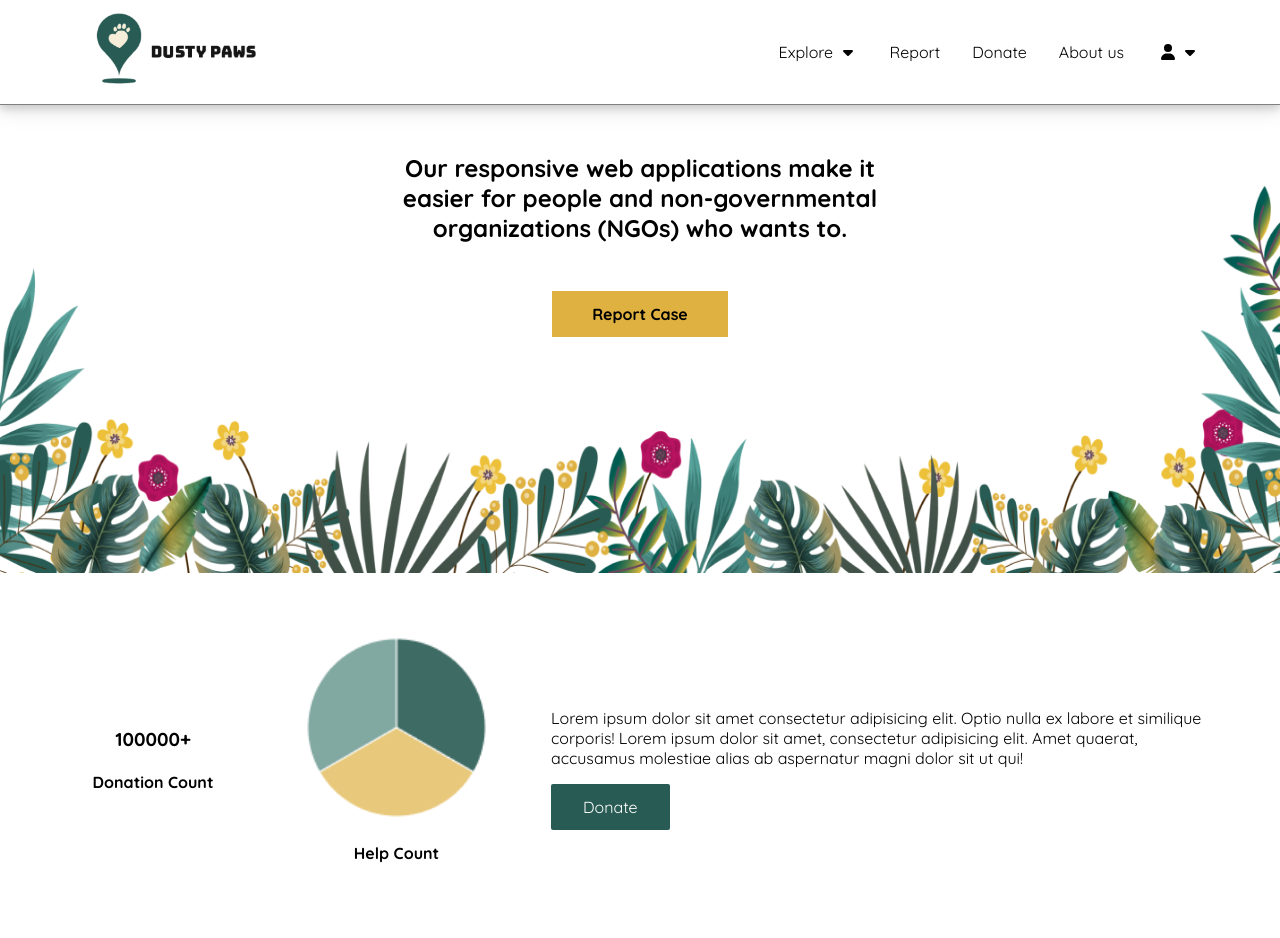
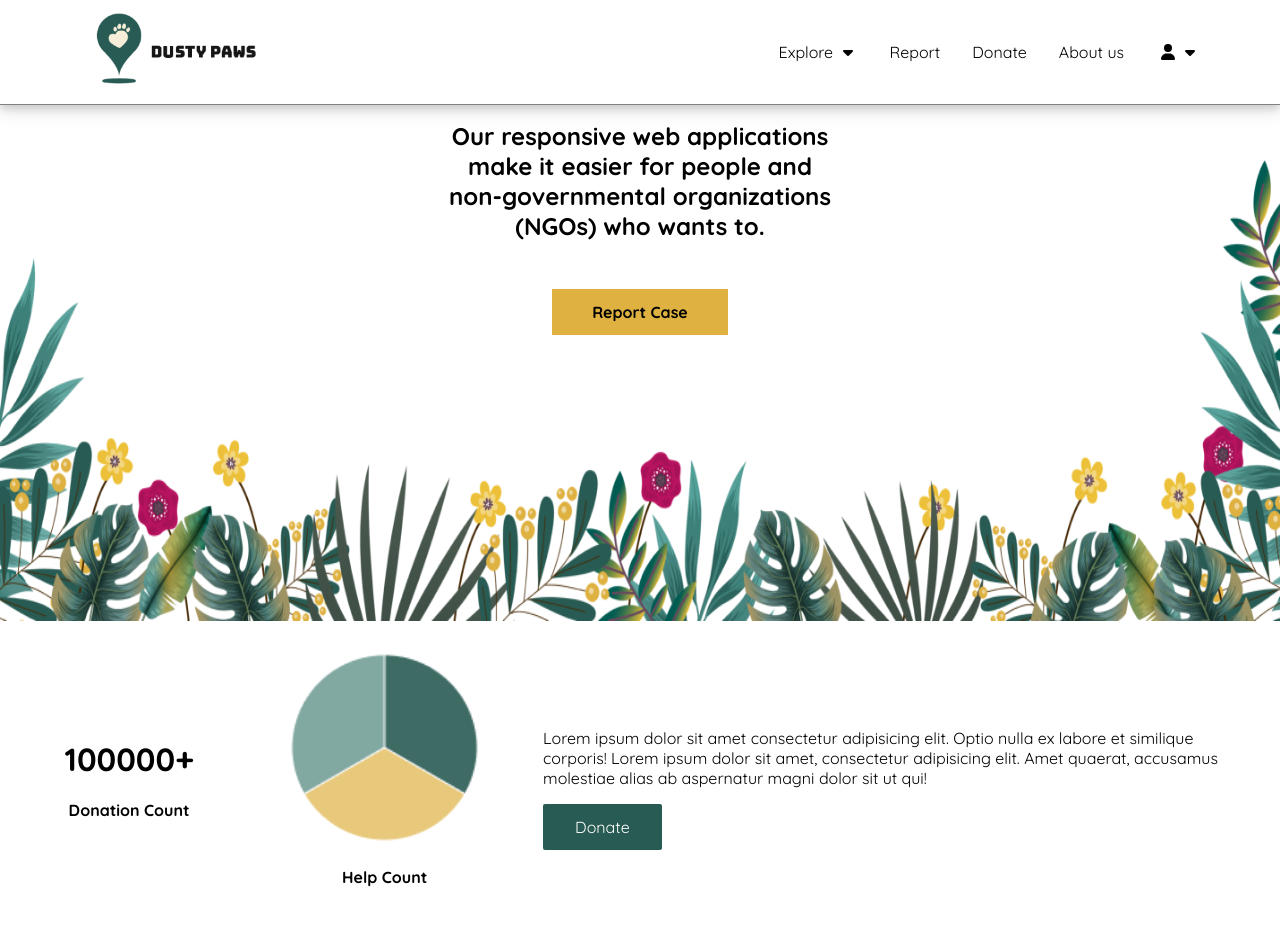
Before and after one commit to DustyPaws4930/dustypaws, a React (Create React App) app in the folder client/: page /report in a window 1280 px wide. Shown: the top 938 px of the page. Built offline with nearby package versions, Linux system fonts and the light colour scheme.

Commit message:
UI Changes and link corrected

```diff
--- a/client/src/components/User/SignUp.jsx
+++ b/client/src/components/User/SignUp.jsx
@@ -200,7 +200,7 @@ const SignUp = () => {
               Are you an NGO user?<a href="">Sign Up here</a>
             </p>
             <p>
-              Already a user? <a href="">Login Here</a>
+              Already a user? <a href="/login">Login Here</a>
             </p>
           </form>
         </div>
--- a/client/src/components/home.css
+++ b/client/src/components/home.css
@@ -2,7 +2,7 @@ section.landing {
   position: relative;
   /* background-color: aqua; */
   background: url(../components/project-files/hero_image.png);
-  height: 420px;
+  height: 500px;
   object-fit: cover;
   background-size: 100% 100%;
   background-repeat: no-repeat;
@@ -10,7 +10,8 @@ section.landing {
 }
 
 h4.landing-text {
-  margin: 3rem 30%;
+  width: 400px;
+  margin: 1rem auto 3rem auto;
   text-align: center;
   font-size: 1.5rem;
 }
@@ -27,8 +28,6 @@ section > button {
   font-weight: bold;
 }
 section.statistics {
-  margin: 1rem;
-  padding: 1rem;
   display: flex;
   flex-flow: row wrap;
   justify-content: space-around;
@@ -44,6 +43,10 @@ section.statistics h3 {
 
 .statCount {
   flex: 1 1 auto;
+}
+
+.statCount > h3 > div {
+  font-size: 2rem;
 }
 
 .charts {
@@ -65,7 +68,6 @@ section.statistics h3 {
 
 section.features {
   display: flex;
-  margin: 1rem 0;
   align-items: center;
   position: relative;
 }
```
